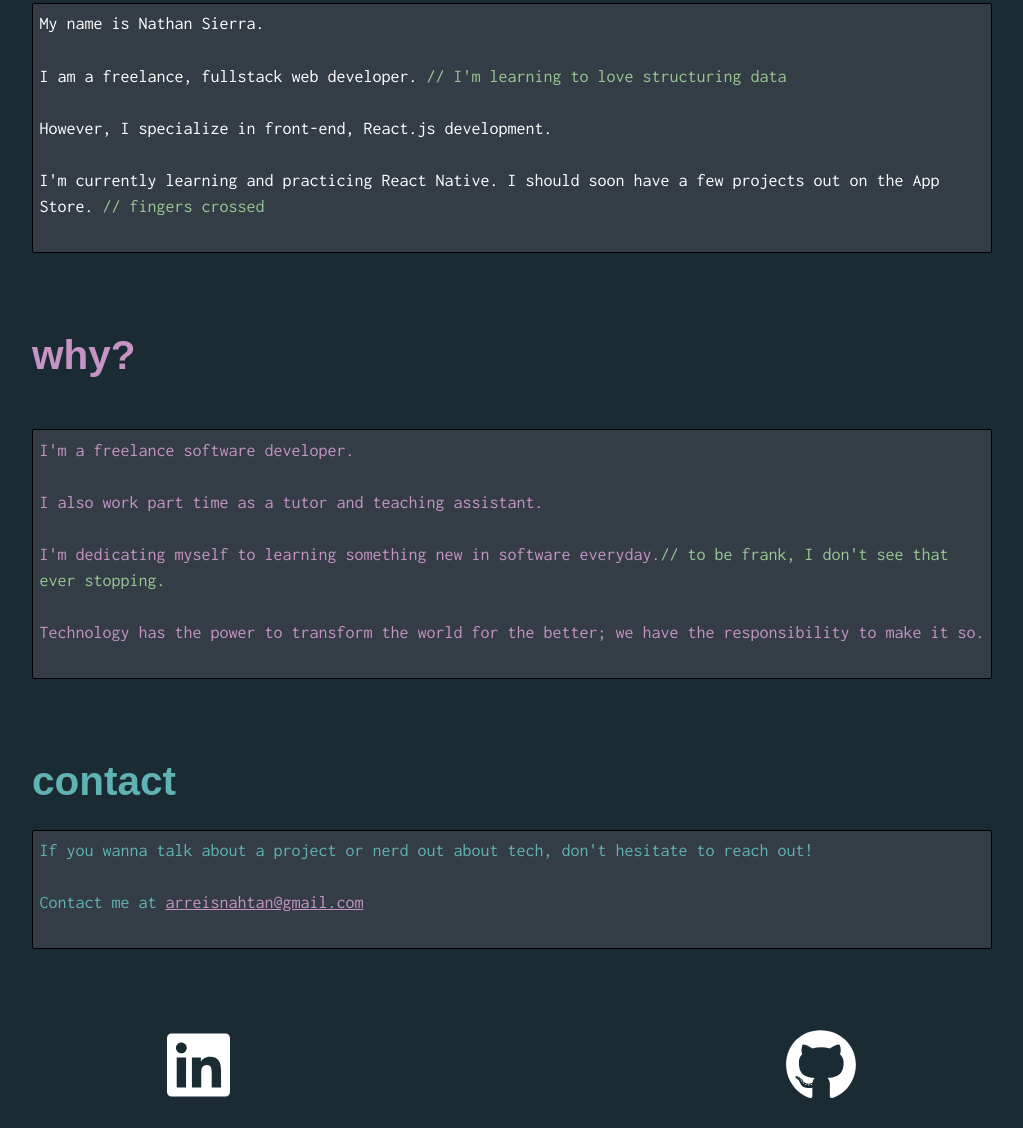
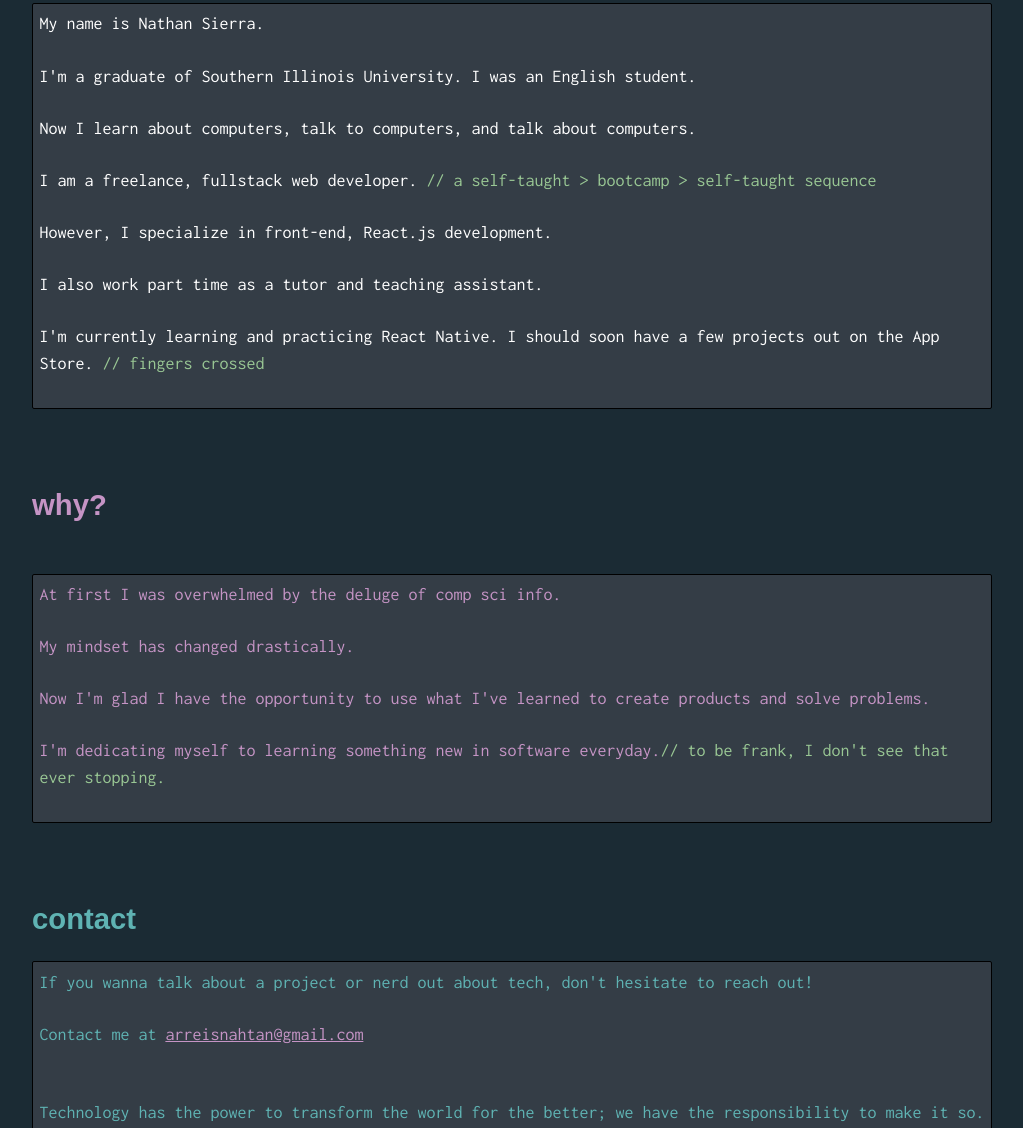
Before and after one commit to nathSierra/portfolio, a Gatsby site: page / in a window 1280 px wide. Shown: the part 445-1573 px from the top of the page, without its empty margins (128-1151 px from the left). Built offline with nearby package versions, Linux system fonts and the light colour scheme; Gatsby itself is replaced by a stand-in of ours.

Commit message:
added some words

```diff
--- a/src/pages/index.js
+++ b/src/pages/index.js
@@ -16,23 +16,30 @@ const IndexPage = (location) => (
 
     <Snippet>
       <p>My name is Nathan Sierra.</p>
-      <p>I am a freelance, fullstack web developer. <Highlight inputColor={Colors.primary}>// I'm learning to love structuring data</Highlight></p>
+      <p>I'm a graduate of Southern Illinois University. I was an English student.</p>
+      <p>Now I learn about computers, talk to computers, and talk about computers.</p>
+      <p>I am a freelance, fullstack web developer. <Highlight inputColor={Colors.primary}>// a self-taught > bootcamp > self-taught sequence</Highlight></p>
       <p>However, I specialize in front-end, React.js development.</p>
+      <p>I also work part time as a tutor and teaching assistant.</p>
       <p>I'm currently learning and practicing React Native. I should soon have a few projects out on the App Store. <Highlight inputColor={Colors.primary}>// fingers crossed</Highlight></p>
     </Snippet>
-    <h1 style={{color: Colors.purple}}>why?</h1>
+    <h2 style={{color: Colors.purple}}>why?</h2>
     <br></br>
     <Snippet inputColor={Colors.purple}>
-      <p>I'm a freelance software developer.</p>
-      <p>I also work part time as a tutor and teaching assistant.</p>
+      <p>At first I was overwhelmed by the deluge of comp sci info.</p>
+      <p>My mindset has changed drastically.</p>
+      <p>Now I'm glad I have the opportunity to use what I've learned to create products and solve problems.</p>
       <p>I'm dedicating myself to learning something new in software everyday.
       <Highlight inputColor={Colors.primary}>// to be frank, I don't see that ever stopping.</Highlight></p>
-      <p>Technology has the power to transform the world for the better; we have the responsibility to make it so.</p>
+
     </Snippet>
-    <h1 style={{color: Colors.seafoam}}>contact</h1>
+    <h2 style={{color: Colors.seafoam}}>contact</h2>
     <Snippet inputColor={Colors.seafoam}>
       <p>If you wanna talk about a project or nerd out about tech, don't hesitate to reach out!</p>
-      <p>Contact me at <a href='mailto:arreisnahtan@gmail.com' style={{color: `${Colors.purple}`}}>arreisnahtan@gmail.com</a> </p></Snippet>
+      <p>Contact me at <a href='mailto:arreisnahtan@gmail.com' style={{color: `${Colors.purple}`}}>arreisnahtan@gmail.com</a> </p>
+      <br></br>
+      <p>Technology has the power to transform the world for the better; we have the responsibility to make it so.</p>
+      </Snippet>
 
 
   </Layout >
```
